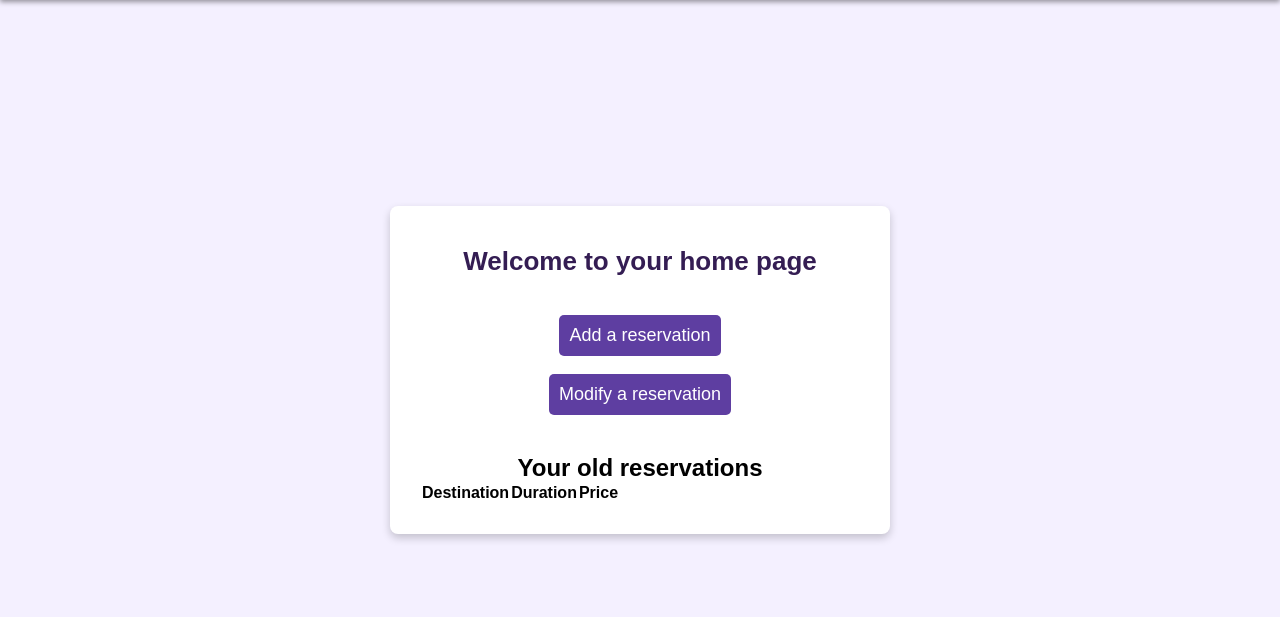
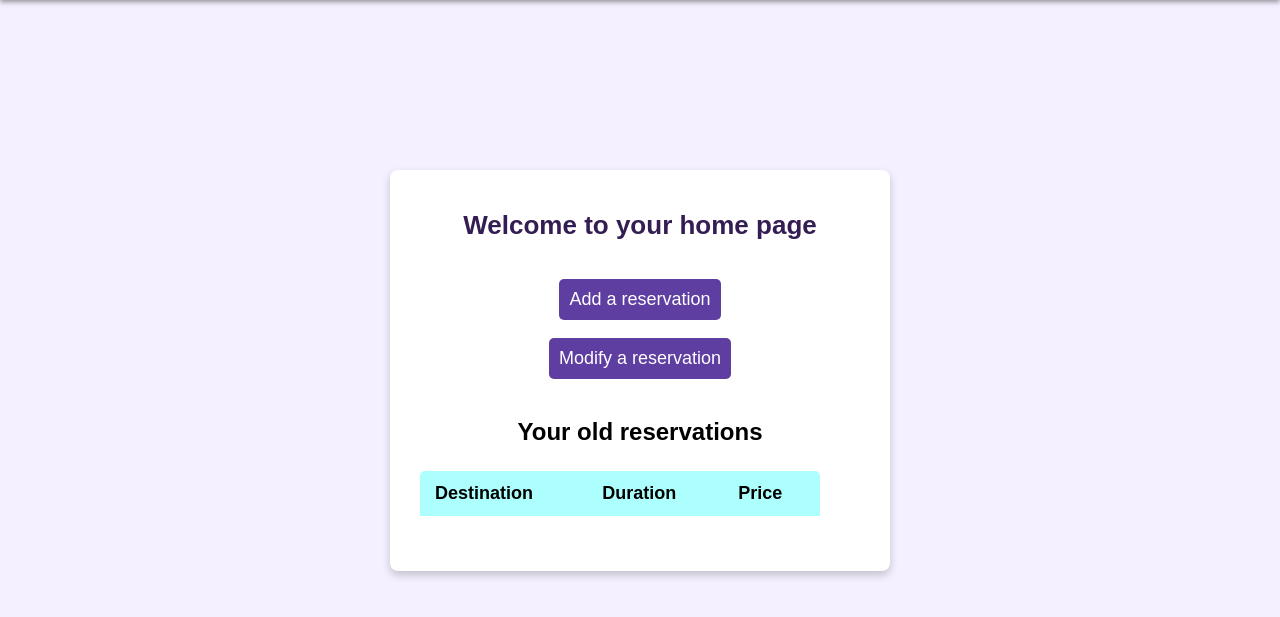
Before and after one commit to TheRefraction/Martine-travels, a PHP site: page /home.php in a window 1280 px wide. Shown: the part 70-687 px from the top of the page. Run offline with PHP 8.4, Linux system fonts and the light colour scheme; tables that the repository leaves empty or names only in its code hold one stand-in row (values such as "Sample post"); lists and menus that the app fills with data are empty.

Commit message:
modif home
Signed-off-by: Maxime <maxime.giraux@xuarig.fr>

```diff
--- a/site/css/style.css
+++ b/site/css/style.css
@@ -149,3 +149,27 @@
     color: #9e03e1;
     text-decoration: underline;
 }
+
+.table_design {
+    border-collapse: collapse;
+    margin: 25px 0;
+    min-width: 400px;
+    border-radius: 5px 5px 0 0;
+    overflow: hidden;
+}
+.table_design thead tr{
+    background-color: 	#ACFFFC;
+    text-align: left;
+    font-size: large;
+}
+
+.table_design th, .table_design td {
+    padding: 12px 15px;
+}
+.table_design tbody tr {
+    border-bottom: 1px solid #dddddd;
+}
+
+.table_design tbody tr:last-of-type {
+    border-bottom: 2px solid #ACFFFC;
+}
--- a/site/home.php
+++ b/site/home.php
@@ -1,3 +1,6 @@
+
+
+
 <html lang="en">
 <head>
     <meta charset="UTF-8">
@@ -13,9 +16,14 @@
 <section class ="login_section">
     <h1> Welcome to your home page</h1><br>
 
+    <form method="post" action="add_reservation.php">
     <label>
         <input type="submit" name='home_ajout' value="Add a reservation" /><br>
     </label><br>
+
+    </form>
+
+    <form method="post" action="modify_reservation.php">
     <label>
         <input type="submit" name='home_modify' value="Modify a reservation" /><br><br>
     </label><br>
@@ -25,42 +33,52 @@
     <?php
 
     include("connection.php");
+    $user=9; //A modifier pour avoir l'user
+
     $bdd = get_dbhandle();
 
+    //Acquisition of data from previous packages
+    $req = $bdd->prepare("SELECT * FROM Package_User Pr INNER JOIN Package Pa ON Pr.Package_ID = Pa.ID INNER JOIN Destination De ON De.ID = Pa.Destination_ID WHERE Status = 3 AND Pr.User_ID=$user;");
+    $req->execute();
 
-
-    //Acquisition of data from previous packages
-    //$req = $bdd->prepare("SELECT * FROM `previouspackage` Pr INNER JOIN 'package' Pa ON Pr.Package_ID = Pa.ID;");
-    //$req->execute();
     ?>
 
-    <table>
-        <tr>
-            <th>Destination</th>
-            <th>Duration</th>
-            <th>Price</th>
-        </tr>
+    <table class="table_design">
+        <thead>
+            <tr>
+                <th>Destination</th>
+                <th>Duration</th>
+                <th>Price</th>
+            </tr>
+        </thead>
+        <tbody>
+        <?php
 
-        <?php
-        /*
         while($data = $req->fetch())
         {
             ?>
             <tr>
-                <td><?php echo $data["Destination_ID"]; ?></td>
-                <td><?php echo $data["Duration"]; ?></td>
-                <td><?php echo $data["Price"]; ?></td>
+                <td><?php echo $data["Name"]; ?></td>
+                <td><?php echo $data["Duration"]; ?> days</td>
+                <td><?php echo $data["Price"]; ?>€</td>
             </tr>
             <?php
 
         }
-        */
+
         ?>
 
+        </tbody>
     </table>
 
 </section>
 
+<?php
+if(isset($_POST['home_ajout'])){
+    header("location:add_reservation.php");
+}
+?>
+
 </body>
 
 </html>
```
Also changed, not shown: site/add_reservation.php (added, +20 -0 lines), site/modify_reservation.php (added, +20 -0 lines).
